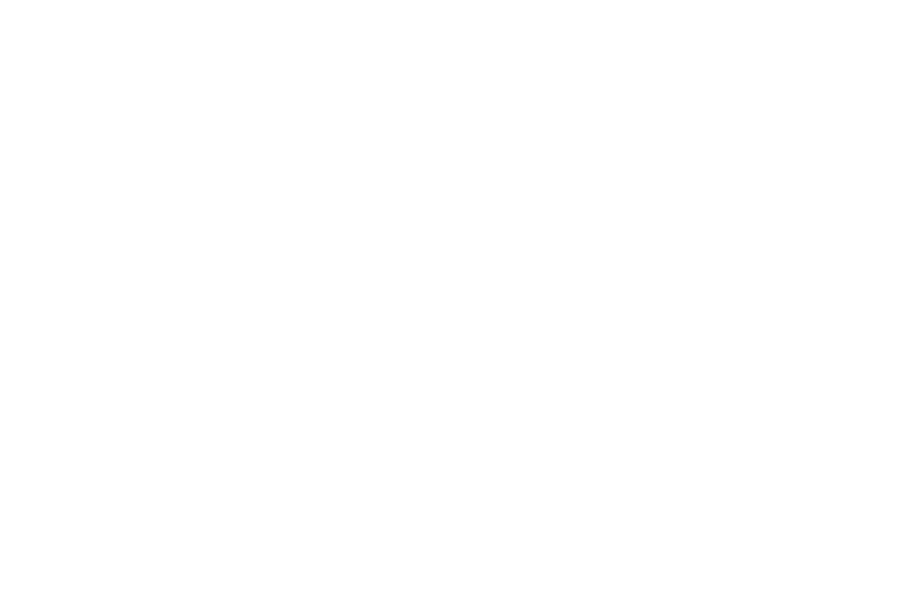
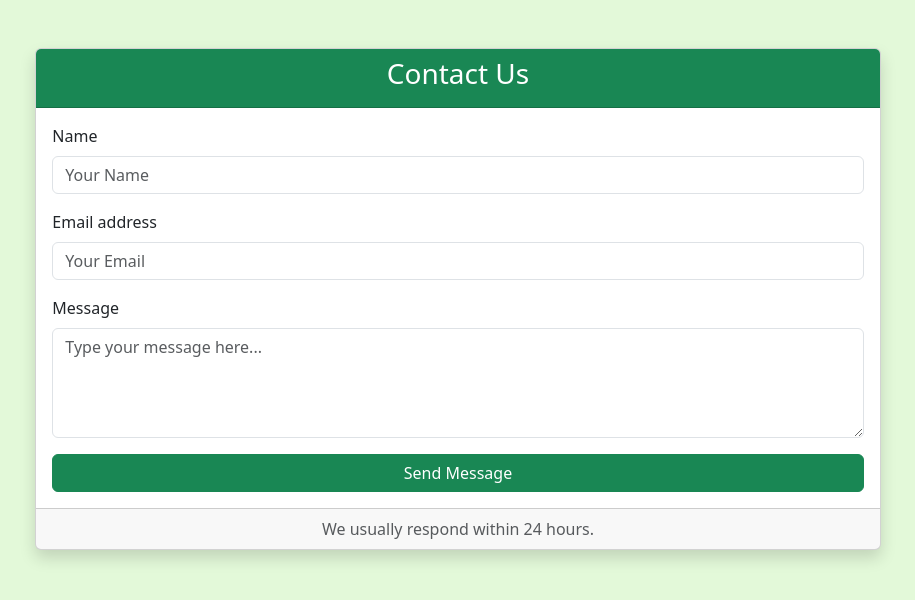
Before and after one commit to Green-Nest/GreenNest, a React (Vite) app in the folder client/: page /contact in a window 1280 px wide. Before the commit this address had no page. Shown: the top 600 px of the page, without its empty margins (182-1097 px from the left). Built offline with nearby package versions, Linux system fonts and the light colour scheme.

Commit message:
Contact page done

```diff
--- a/client/src/App.jsx
+++ b/client/src/App.jsx
@@ -5,6 +5,7 @@
 import Login from "./screens/Login";
 import Register from "./screens/Register";
 import About from "./screens/About";
+import Contact from "./screens/Contact";
 
 export default function App(){
   return <>
@@ -22,6 +23,9 @@
     <Route path="about" element={<About />}>
 
     </Route>
+    <Route path="contact" element={<Contact />}>
+
+    </Route>
   </Routes>
 
 
--- /dev/null
+++ b/client/src/screens/Contact.jsx
@@ -0,0 +1,96 @@
+import React, { useState } from "react";
+
+const Contact = () => {
+  const [form, setForm] = useState({
+    name: "",
+    email: "",
+    message: "",
+  });
+
+  const handleChange = (e) => {
+    setForm({ ...form, [e.target.name]: e.target.value });
+  };
+
+  const handleSubmit = (e) => {
+    e.preventDefault();
+    alert(`Message sent by ${form.name}`);
+    setForm({ name: "", email: "", message: "" }); // Reset
+  };
+
+  return (
+    <div
+      className="py-5"
+      style={{
+        backgroundColor: "#e3f9d9",
+        minHeight: "100vh",
+        width: "100vw",
+        margin: 0,
+        padding: 0,
+        overflowX: "hidden",
+      }}
+    >
+      <div className="row justify-content-center">
+        <div className="col-md-8">
+          <div className="card shadow">
+            <div className="card-header bg-success text-white text-center">
+              <h3>Contact Us</h3>
+            </div>
+            <div className="card-body">
+              <form onSubmit={handleSubmit}>
+                <div className="mb-3">
+                  <label className="form-label">Name</label>
+                  <input
+                    type="text"
+                    name="name"
+                    className="form-control"
+                    placeholder="Your Name"
+                    value={form.name}
+                    onChange={handleChange}
+                    required
+                  />
+                </div>
+
+                <div className="mb-3">
+                  <label className="form-label">Email address</label>
+                  <input
+                    type="email"
+                    name="email"
+                    className="form-control"
+                    placeholder="Your Email"
+                    value={form.email}
+                    onChange={handleChange}
+                    required
+                  />
+                </div>
+
+                <div className="mb-3">
+                  <label className="form-label">Message</label>
+                  <textarea
+                    name="message"
+                    className="form-control"
+                    rows="4"
+                    placeholder="Type your message here..."
+                    value={form.message}
+                    onChange={handleChange}
+                    required
+                  ></textarea>
+                </div>
+
+                <div className="d-grid">
+                  <button type="submit" className="btn btn-success">
+                    Send Message
+                  </button>
+                </div>
+              </form>
+            </div>
+            <div className="card-footer text-center text-muted">
+              We usually respond within 24 hours.
+            </div>
+          </div>
+        </div>
+      </div>
+    </div>
+  );
+};
+
+export default Contact;
```
